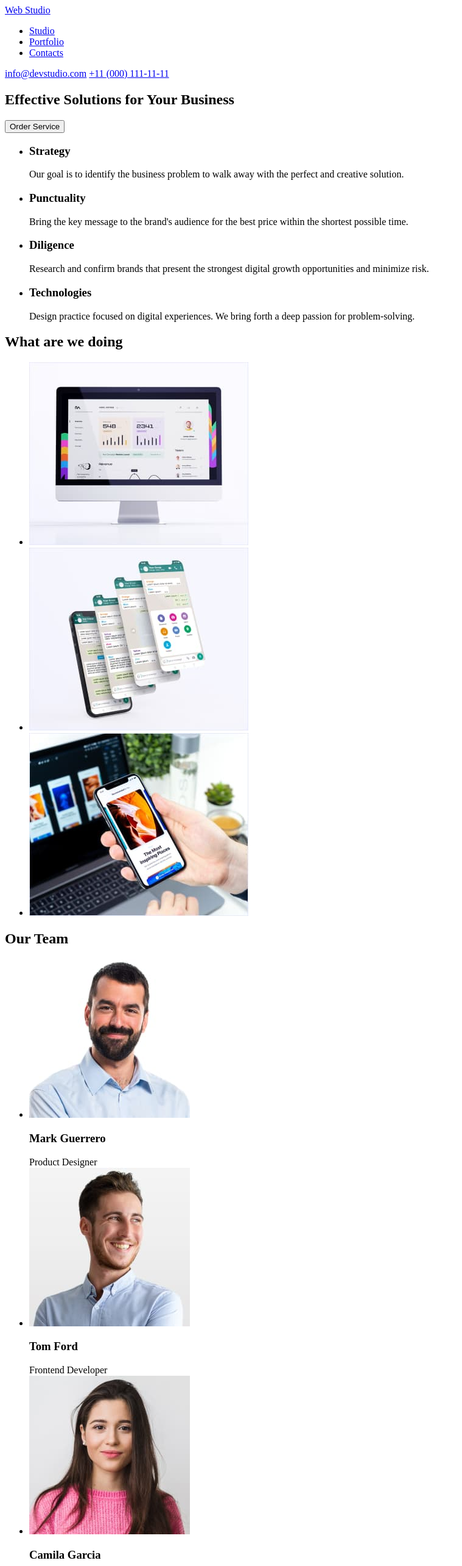
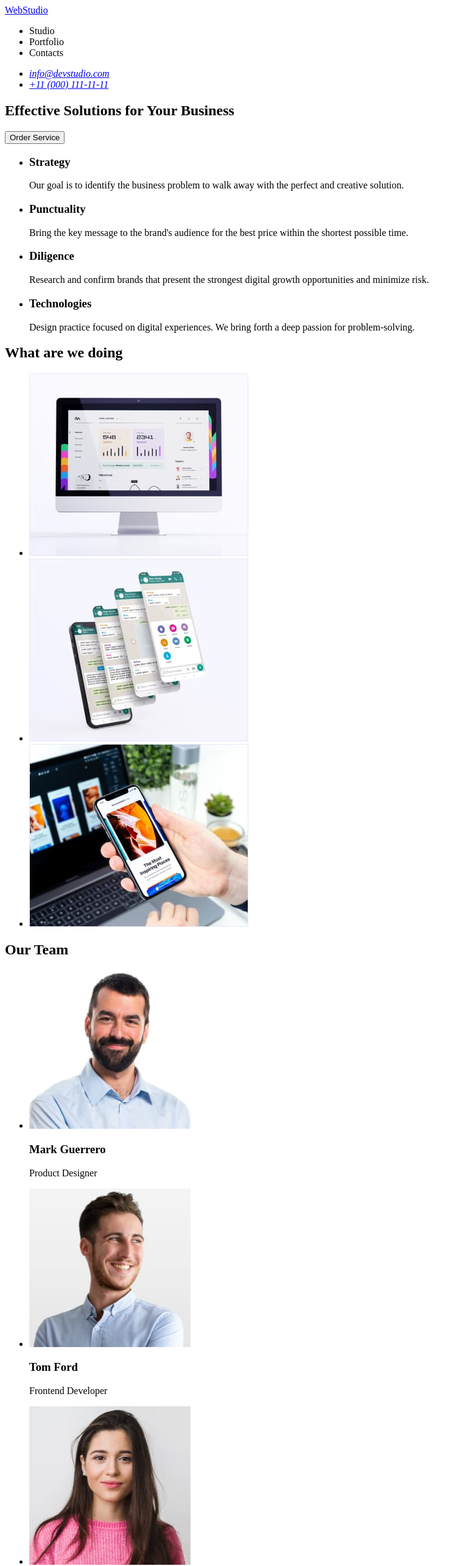
Before and after one commit to StanislavYukhymenko/goit-markup-hw-01, a plain HTML site: page index.html in a window 1280 px wide. Shown: the top 2568 px of the page at 61% size, without its empty margins (0-759 px from the left). Drawn offline with Linux system fonts and the light colour scheme.

Commit message:
Update index.html

```diff
--- a/index.html
+++ b/index.html
@@ -9,21 +9,25 @@
   <body>
     <header>
       <nav>
-        <a href="#">Web Studio</a>
+        <a href=”./index.html”>WebStudio</a>
         <ul>
-          <li><a href="#"> Studio</a></li>
-          <li><a href="#"> Portfolio</a></li>
-          <li><a href="#"> Contacts</a></li>
+          <li><a>Studio</a></li>
+          <li><a>Portfolio</a></li>
+          <li><a>Contacts</a></li>
         </ul>
       </nav>
-      <a href="mailto:info@devstudio.com">info@devstudio.com</a>
-      <a href="tel:+11(000)1111111">+11 (000) 111-11-11</a>
+      <address>
+        <ul>
+          <li><a href="mailto:info@devstudio.com">info@devstudio.com</a></li>
+          <li><a href="tel:+11(000)1111111">+11 (000) 111-11-11</a></li>
+        </ul>
+      </address>
     </header>
     <main>
       <!-- Hero section -->
       <section>
         <h1>Effective Solutions for Your Business</h1>
-        <button>Order Service</button>
+        <button type="”button”">Order Service</button>
       </section>
       <!-- Section 1 -->
       <section>
@@ -94,44 +98,44 @@
               <img
                 src="/img/img-1-team.jpg"
                 alt="Mark Guerrero"
-                width="264"
+                width="265"
                 height="260"
             /></a>
             <h3>Mark Guerrero</h3>
-            Product Designer
+            <p>Product Designer</p>
           </li>
           <li>
             <a href="#">
               <img
                 src="/img/img-2-team.jpg"
                 alt="Tom Ford"
-                width="264"
+                width="265"
                 height="260"
             /></a>
             <h3>Tom Ford</h3>
-            Frontend Developer
+            <p>Frontend Developer</p>
           </li>
           <li>
             <a href="#">
               <img
                 src="/img/img-3-team.jpg"
                 alt="Camila Garcia"
-                width="264"
+                width="265"
                 height="260"
             /></a>
             <h3>Camila Garcia</h3>
-            Marketing
+            <p>Marketing</p>
           </li>
           <li>
             <a href="#">
               <img
                 src="/img/img-4-team.jpg"
                 alt="Daniel Wilson"
-                width="264"
+                width="265"
                 height="260"
             /></a>
             <h3>Daniel Wilson</h3>
-            UI Designer
+            <p>UI Designer</p>
           </li>
         </ul>
       </section>
```
